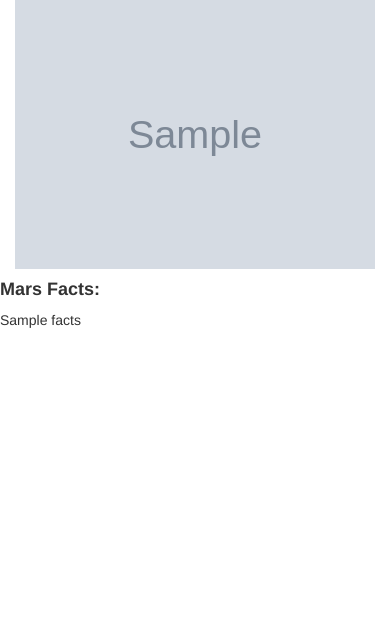
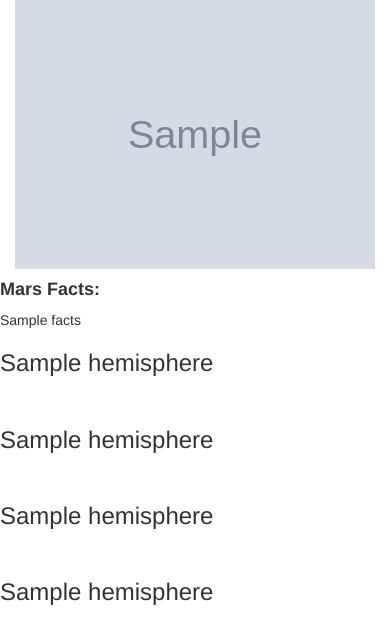
Before and after one commit to Bag0niku/Mission_to_Mars, a Flask app: page / in a window 390 px wide. Shown: the part 402-1039 px from the top of the page. Before the commit the page ends 730 px from the top, so only its background shows below. Run offline with Flask 2, Linux system fonts and the light colour scheme; grey boxes marked "Sample" are stand-in pictures; a database or web service that is not in the repository returns one stand-in record (values such as "Sample title"); some libraries are stand-ins or nearby versions.

Commit message:
working out the bugs for the hemisphere images

```diff
--- a/templates/index.html
+++ b/templates/index.html
@@ -54,6 +54,42 @@
 
 
         </div>
+        <div class="row" id="hemispheres">
+            <div class="col-md-3">
+                <div class="media">
+                    <h3>{{mars.hemispheres[0].title}}</h3>
+                    <img href="{{mars.hemispheres[0].sm_hemisphere_img}}">
+
+                </div>
+            </div>
+            <div class="col-md-3">
+                <div class="media">
+                    <h3>{{mars.hemispheres[1].title}}</h3>
+                    <img href="{{mars.hemispheres[1].sm_hemisphere_img}}">
+
+                </div>
+            </div>
+            <div class="col-md-3">
+                <div class="media">
+                    <h3>{{mars.hemispheres[2].title}}</h3>
+                    <img href="{{mars.hemispheres[2].sm_hemisphere_img}}">
+
+                </div>
+            </div>
+            <div class="col-md-3">
+                <div class="media">
+                    <h3>{{mars.hemispheres[3].title}}</h3>
+                    <img href="{{mars.hemispheres[3].sm_hemisphere_img}}">
+
+                </div>
+            </div>
+            <div class="col-md-3">
+                <div class="media">
+
+                </div>
+            </div>
+
+        </div>
 
     </div>
 
```
Also changed, not shown: scraping.py (+14 -7 lines), 1 other file.
